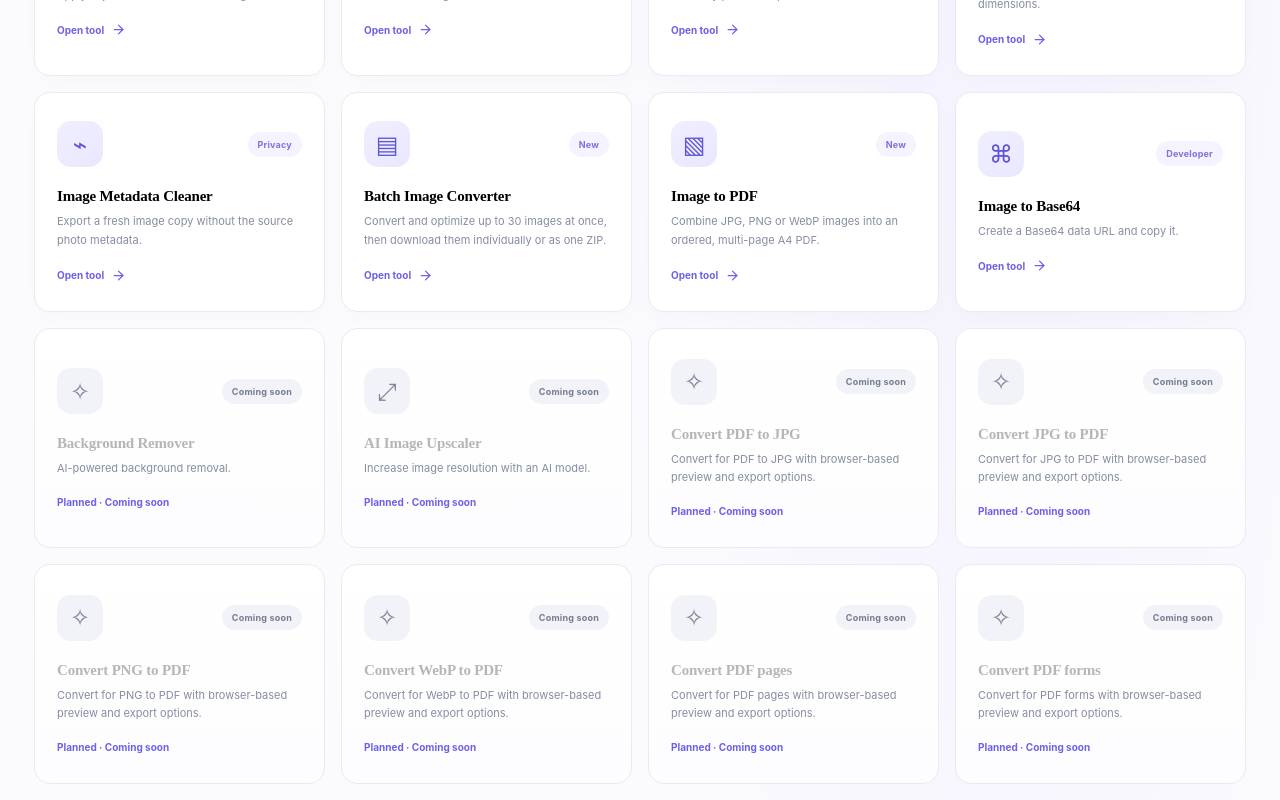
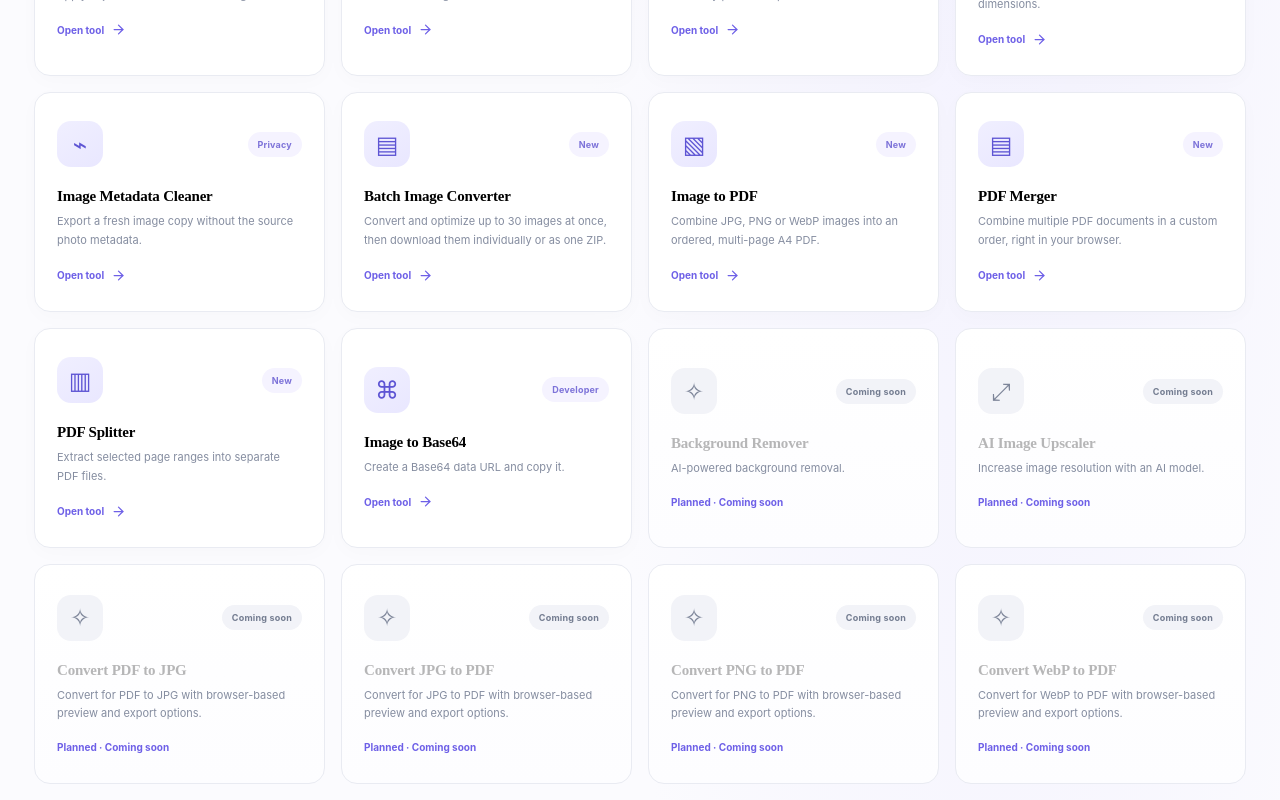
Before and after one commit to Hard-Worker-Dev/PixelTools, a React (Vite) app: page / in a window 1280 px wide. Shown: the part 1920-2720 px from the top of the page. Built offline with nearby package versions, Linux system fonts and the light colour scheme.

Commit message:
Register PDF merger and splitter tools

```diff
--- a/src/App.tsx
+++ b/src/App.tsx
@@ -1,6 +1,7 @@
 import { useEffect, useRef, useState, type MouseEvent, type PointerEvent } from "react";
 import BatchImageTool from "./BatchImageTool";
 import ImageToPdfTool from "./ImageToPdfTool";
+import { PdfMergeTool, PdfSplitTool } from "./PdfTools";
 import exifr from "exifr";
 import {
   ArrowDownToLine, ArrowRight, Check, Copy, FileImage, Image as ImageIcon,
@@ -14,7 +15,7 @@ import {
 type ToolId =
   | "compress" | "resize" | "crop" | "convert" | "rotate" | "flip"
   | "watermark" | "rounded" | "blur" | "grayscale" | "color"
-  | "metadata" | "base64" | "metadata-cleaner" | "batch" | "image-to-pdf";
+  | "metadata" | "base64" | "metadata-cleaner" | "batch" | "image-to-pdf" | "pdf-merge" | "pdf-split";
 
 const tools: Array<{ id: string; title: string; desc: string; icon: string; tag: string; comingSoon?: boolean; category?: string }> = [
   { id: "compress", title: "Image Compressor", desc: "Reduce file size with adjustable output quality.", icon: "◈", tag: "Popular" },
@@ -32,6 +33,8 @@ const tools: Array<{ id: string; title: string; desc: string; icon: string; tag:
   { id: "metadata-cleaner", title: "Image Metadata Cleaner", desc: "Export a fresh image copy without the source photo metadata.", icon: "⌁", tag: "Privacy" },
   { id: "batch", title: "Batch Image Converter", desc: "Convert and optimize up to 30 images at once, then download them individually or as one ZIP.", icon: "▤", tag: "New", category: "batch" },
   { id: "image-to-pdf", title: "Image to PDF", desc: "Combine JPG, PNG or WebP images into an ordered, multi-page A4 PDF.", icon: "▧", tag: "New", category: "pdf" },
+  { id: "pdf-merge", title: "PDF Merger", desc: "Combine multiple PDF documents in a custom order, right in your browser.", icon: "▤", tag: "New", category: "pdf" },
+  { id: "pdf-split", title: "PDF Splitter", desc: "Extract selected page ranges into separate PDF files.", icon: "▥", tag: "New", category: "pdf" },
   { id: "base64", title: "Image to Base64", desc: "Create a Base64 data URL and copy it.", icon: "⌘", tag: "Developer" },
   { id: "background", title: "Background Remover", desc: "AI-powered background removal.", icon: "✧", tag: "Coming soon", comingSoon: true },
   { id: "upscaler", title: "AI Image Upscaler", desc: "Increase image resolution with an AI model.", icon: "⤢", tag: "Coming soon", comingSoon: true }
@@ -928,7 +931,7 @@ const toolSlugs: Record<ToolId, string> = {
   convert: "image-converter", rotate: "image-rotator", flip: "image-flipper",
   watermark: "image-watermark", rounded: "rounded-corners", blur: "image-blur",
   grayscale: "grayscale-converter", color: "image-color-picker",
-  metadata: "image-metadata-viewer", base64: "image-to-base64", "metadata-cleaner": "image-metadata-cleaner", batch: "batch-image-converter", "image-to-pdf": "image-to-pdf"
+  metadata: "image-metadata-viewer", base64: "image-to-base64", "metadata-cleaner": "image-metadata-cleaner", batch: "batch-image-converter", "image-to-pdf": "image-to-pdf", "pdf-merge": "pdf-merger", "pdf-split": "pdf-splitter"
 };
 
 function getInitialTool(): ToolId | null {
@@ -1612,7 +1615,7 @@ export default function App() {
     {active && <div className="modal-backdrop" role="presentation" onMouseDown={e => { if (e.target === e.currentTarget) closeTool() }}>
       <section ref={dialogRef} className="tool-modal" role="dialog" aria-modal="true" aria-labelledby="tool-dialog-title" tabIndex={-1}>
         <div className="modal-head"><div><div className="eyebrow">PIXELTOOLS WORKSPACE</div><h2 id="tool-dialog-title">{toolName}</h2><p className="modal-subtitle">{tools.find(t => t.id === active)?.desc}</p></div><button className="icon-btn" aria-label="Close tool" onClick={closeTool}><X size={20}/></button></div>
-        {active === "image-to-pdf" ? <ImageToPdfTool/> : active === "batch" ? <BatchImageTool/> : <>
+        {active === "image-to-pdf" ? <ImageToPdfTool/> : active === "pdf-merge" ? <PdfMergeTool/> : active === "pdf-split" ? <PdfSplitTool/> : active === "batch" ? <BatchImageTool/> : <>
         <div className="workflow-steps" aria-label="Tool workflow"><span className={!file ? "current" : "done"}><b>1</b> Add image</span><span className={file ? "current" : ""}><b>2</b> Adjust options</span><span className={result ? "done current" : ""}><b>3</b> Download</span></div>
         {!file ? <button className="dropzone" onClick={() => inputRef.current?.click()} onDragOver={e => e.preventDefault()} onDrop={e => { e.preventDefault(); selectFile(e.dataTransfer.files[0]); }}><span className="upload-icon"><UploadCloud size={28}/></span><b>Drop your image here</b><span>or click to browse files</span><small>JPG, PNG, WebP · Up to 25 MB</small></button> : <div className="workspace">
           <div className="preview-panel">
```
